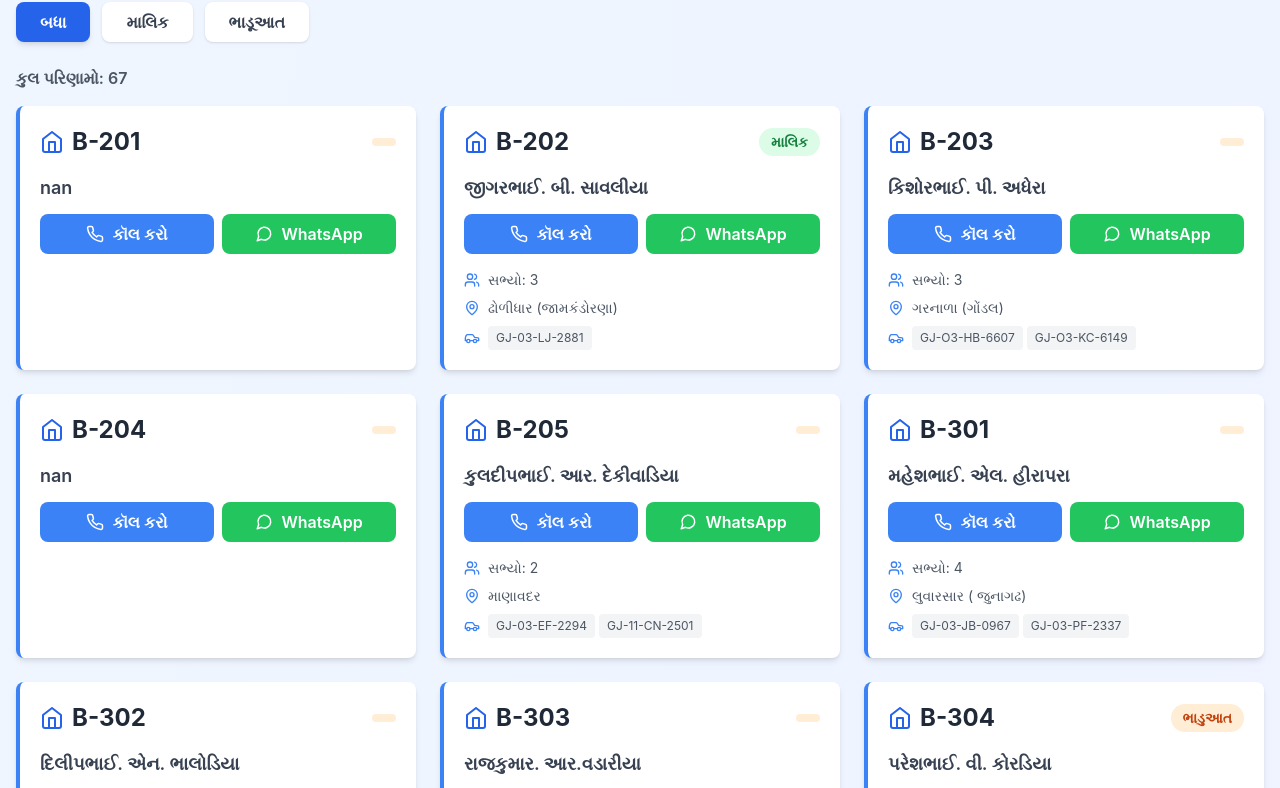
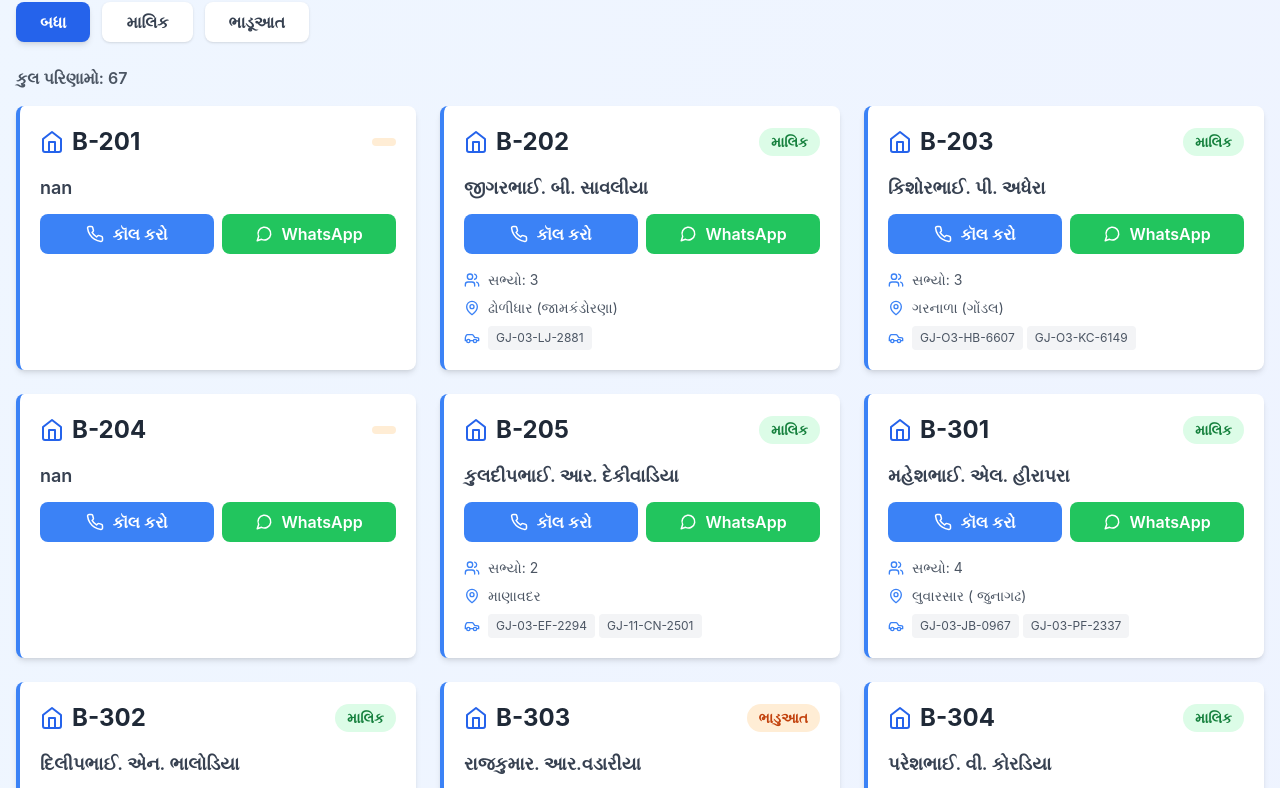
Before and after one commit to pragnesh-recruiter/hilton-empire-directory, a React (Vite) app: page / in a window 1280 px wide. Shown: the part 256-1044 px from the top of the page. Built offline with nearby package versions, Linux system fonts and the light colour scheme.

Commit message:
Update App.jsx

```diff
--- a/src/App.jsx
+++ b/src/App.jsx
@@ -31,7 +31,7 @@ const apartmentsData = [
     "flatNo": "B-203",
     "ownerName": "કિશોરભાઈ. પી. અધેરા",
     "ownerPhone": "9428268673",
-    "type": "",
+    "type": "માલિક",
     "tenantName": "nan",
     "tenantPhone": "nan",
     "members": 3,
@@ -56,7 +56,7 @@ const apartmentsData = [
     "flatNo": "B-205",
     "ownerName": "કુલદીપભાઈ. આર. દેકીવાડિયા",
     "ownerPhone": "9727048500",
-    "type": "",
+    "type": "માલિક",
     "tenantName": "nan",
     "tenantPhone": "nan",
     "members": 2,
@@ -70,7 +70,7 @@ const apartmentsData = [
     "flatNo": "B-301",
     "ownerName": "મહેશભાઈ. એલ. હીરાપરા",
     "ownerPhone": "9426986495",
-    "type": "",
+    "type": "માલિક",
     "tenantName": "nan",
     "tenantPhone": "nan",
     "members": 4,
@@ -84,7 +84,7 @@ const apartmentsData = [
     "flatNo": "B-302",
     "ownerName": "દિલીપભાઈ. એન. ભાલોડિયા",
     "ownerPhone": "9723520997",
-    "type": "",
+    "type": "માલિક",
     "tenantName": "nan",
     "tenantPhone": "nan",
     "members": 3,
@@ -97,7 +97,7 @@ const apartmentsData = [
     "flatNo": "B-303",
     "ownerName": "રાજકુમાર. આર.વડારીયા",
     "ownerPhone": "9879951101",
-    "type": "",
+    "type": "ભાડુઆત",
     "tenantName": "અમિતભાઈ એમ લંગણેચા",
     "tenantPhone": "7874533015",
     "members": 3,
@@ -110,7 +110,7 @@ const apartmentsData = [
     "flatNo": "B-304",
     "ownerName": "પરેશભાઈ. વી. કોરડિયા",
     "ownerPhone": "9904521120",
-    "type": "ભાડુઆત",
+    "type": "માલિક",
     "tenantName": "nan",
     "tenantPhone": "nan",
     "members": 3,
@@ -123,7 +123,7 @@ const apartmentsData = [
     "flatNo": "B-305",
     "ownerName": "નરેન્દ્ર ભાઈ જૅ નાદપરા",
     "ownerPhone": "9099133504",
-    "type": "",
+    "type": "માલિક",
     "tenantName": "nan",
     "tenantPhone": "nan",
     "members": 5,
@@ -137,7 +137,7 @@ const apartmentsData = [
     "flatNo": "B-401",
     "ownerName": "શૈલેષભાઈ. ડી. આદ્રોજા",
     "ownerPhone": "9033357034",
-    "type": "",
+    "type": "માલિક",
     "tenantName": "nan",
     "tenantPhone": "nan",
     "members": 3,
@@ -152,7 +152,7 @@ const apartmentsData = [
     "flatNo": "B-402",
     "ownerName": "ગોપાલભાઈ વી.મણવર",
     "ownerPhone": "9601971056",
-    "type": "",
+    "type": "ભાડુઆત",
     "tenantName": "રેનીશભાઈ જે માનસુરિયા",
     "tenantPhone": "6354693675",
     "members": 3,
@@ -166,7 +166,7 @@ const apartmentsData = [
     "flatNo": "B-403",
     "ownerName": "રસિકભાઈ બી છત્રાળા",
     "ownerPhone": "9824804174 7802908006",
-    "type": "",
+    "type": "માલિક",
     "tenantName": "nan",
     "tenantPhone": "nan",
     "members": 3,
@@ -181,7 +181,7 @@ const apartmentsData = [
     "flatNo": "B-404",
     "ownerName": "જયદિપ જે. લાડાણી",
     "ownerPhone": "9898984303",
-    "type": "",
+    "type": "માલિક",
     "tenantName": "nan",
     "tenantPhone": "nan",
     "members": 2,
@@ -195,7 +195,7 @@ const apartmentsData = [
     "flatNo": "B-405",
     "ownerName": "હરસુખભાઈ. વી. વાછાણી",
     "ownerPhone": "9979433435",
-    "type": "",
+    "type": "ભાડુઆત",
     "tenantName": "રવિભાઈ બી કાંસોદરીયા",
     "tenantPhone": "8160076197",
     "members": 2,
@@ -209,7 +209,7 @@ const apartmentsData = [
     "flatNo": "B-501",
     "ownerName": "ગિરિશભાઈ. બી.દલસાણીયા",
     "ownerPhone": "9427738990",
-    "type": "",
+    "type": "માલિક",
     "tenantName": "nan",
     "tenantPhone": "nan",
     "members": 3,
@@ -222,7 +222,7 @@ const apartmentsData = [
     "flatNo": "B-502",
     "ownerName": "જગદીશભાઈ જી. ભાલોડિયા",
     "ownerPhone": "8980703573",
-    "type": "",
+    "type": "માલિક",
     "tenantName": "nan",
     "tenantPhone": "nan",
     "members": 3,
@@ -236,7 +236,7 @@ const apartmentsData = [
     "flatNo": "B-503",
     "ownerName": "ચેતનભાઈ જે વાછાણી",
     "ownerPhone": "9879869318",
-    "type": "",
+    "type": "ભાડુઆત",
     "tenantName": "પુનિતકુમાર એ માકડિયા",
     "tenantPhone": "9427270383",
     "members": 5,
@@ -250,7 +250,7 @@ const apartmentsData = [
     "flatNo": "B-504",
     "ownerName": "કાનજીભાઈ એન ભાલોડિયા",
     "ownerPhone": "9724576513",
-    "type": "",
+    "type": "માલિક",
     "tenantName": "nan",
     "tenantPhone": "nan",
     "members": 3,
@@ -265,7 +265,7 @@ const apartmentsData = [
     "flatNo": "B-505",
     "ownerName": "યશભાઈ એમ જાવિયા",
     "ownerPhone": "9879357762",
-    "type": "",
+    "type": "ભાડુઆત",
     "tenantName": "વિજય ભાઈ. ડી. કાલરીયા",
     "tenantPhone": "9106588502",
     "members": 3,
@@ -280,7 +280,7 @@ const apartmentsData = [
     "flatNo": "B-601",
     "ownerName": "વિપુલભાઈ દેત્રોજા",
     "ownerPhone": "9879158043",
-    "type": "",
+    "type": "માલિક",
     "tenantName": "nan",
     "tenantPhone": "nan",
     "members": 3,
@@ -295,7 +295,7 @@ const apartmentsData = [
     "flatNo": "B-602",
     "ownerName": "હિતેશભાઈ જી.ડઢાણીયા",
     "ownerPhone": "8347381545",
-    "type": "",
+    "type": "માલિક",
     "tenantName": "nan",
     "tenantPhone": "nan",
     "members": 3,
@@ -309,7 +309,7 @@ const apartmentsData = [
     "flatNo": "B-603",
     "ownerName": "હિરેનભાઈ. પી. પાડલીયા",
     "ownerPhone": "9909413209",
-    "type": "",
+    "type": "માલિક",
     "tenantName": "nan",
     "tenantPhone": "nan",
     "members": 6,
@@ -322,7 +322,7 @@ const apartmentsData = [
     "flatNo": "B-604",
     "ownerName": "રાજભાઈ પી લાડાણી",
     "ownerPhone": "7777996869",
-    "type": "",
+    "type": "માલિક",
     "tenantName": "nan",
     "tenantPhone": "nan",
     "members": 2,
@@ -336,7 +336,7 @@ const apartmentsData = [
     "flatNo": "B-605",
     "ownerName": "અનિલભાઈ એમ માકડિયા",
     "ownerPhone": "7567041090",
-    "type": "",
+    "type": "માલિક",
     "tenantName": "nan",
     "tenantPhone": "nan",
     "members": 2,
@@ -350,7 +350,7 @@ const apartmentsData = [
     "flatNo": "B-701",
     "ownerName": "સુરેશભાઈ આર ગોધાસરા",
     "ownerPhone": "9687874340",
-    "type": "",
+    "type": "માલિક",
     "tenantName": "nan",
     "tenantPhone": "nan",
     "members": 3,
@@ -364,7 +364,7 @@ const apartmentsData = [
     "flatNo": "B-702",
     "ownerName": "હાર્દિક એમ ભીમાણી",
     "ownerPhone": "9913173184",
-    "type": "",
+    "type": "માલિક",
     "tenantName": "nan",
     "tenantPhone": "nan",
     "members": 3,
@@ -378,7 +378,7 @@ const apartmentsData = [
     "flatNo": "B-703",
     "ownerName": "મીતભાઈ આર ગરાળા",
     "ownerPhone": "9099599732",
-    "type": "",
+    "type": "માલિક",
     "tenantName": "nan",
     "tenantPhone": "nan",
     "members": 2,
@@ -391,7 +391,7 @@ const apartmentsData = [
     "flatNo": "B-704",
     "ownerName": "રોહિતભાઈ એમ.ધરશંડિયા",
     "ownerPhone": "9428261860",
-    "type": "",
+    "type": "માલિક",
     "tenantName": "nan",
     "tenantPhone": "nan",
     "members": 3,
@@ -404,7 +404,7 @@ const apartmentsData = [
     "flatNo": "B-705",
     "ownerName": "કેમિલભાઈ બી પીપલીયા",
     "ownerPhone": "9429322841",
-    "type": "",
+    "type": "માલિક",
     "tenantName": "nan",
     "tenantPhone": "nan",
     "members": 2,
@@ -418,7 +418,7 @@ const apartmentsData = [
     "flatNo": "B-801",
     "ownerName": "ધારિકભાઈ ડી મણવર",
     "ownerPhone": "8000093048",
-    "type": "",
+    "type": "માલિક",
     "tenantName": "nan",
     "tenantPhone": "nan",
     "members": 4,
@@ -434,7 +434,7 @@ const apartmentsData = [
     "flatNo": "B-802",
     "ownerName": "જલદીપ સી મણવર",
     "ownerPhone": "9427360201",
-    "type": "",
+    "type": "માલિક",
     "tenantName": "nan",
     "tenantPhone": "nan",
     "members": 4,
@@ -448,7 +448,7 @@ const apartmentsData = [
     "flatNo": "B-803",
     "ownerName": "કેયુરભાઈ કે ભાલોડીયા",
     "ownerPhone": "8306792044",
-    "type": "",
+    "type": "ભાડુઆત",
     "tenantName": "સાહિલ એસ. સાપરીયા",
     "tenantPhone": "9726541846",
     "members": 2,
@@ -462,7 +462,7 @@ const apartmentsData = [
     "flatNo": "B-804",
     "ownerName": "સાગર આર દલસાણીયા",
     "ownerPhone": "9909555930",
-    "type": "",
+    "type": "માલિક",
     "tenantName": "nan",
     "tenantPhone": "nan",
     "members": 2,
@@ -477,7 +477,7 @@ const apartmentsData = [
     "flatNo": "B-805",
     "ownerName": "પ્રિયાંક આર ભુત",
     "ownerPhone": "7698036233",
-    "type": "",
+    "type": "ભાડુઆત",
     "tenantName": "અંકિતભાઈ ડી વાછાણી",
     "tenantPhone": "9687778797",
     "members": 2,
@@ -490,7 +490,7 @@ const apartmentsData = [
     "flatNo": "B-901",
     "ownerName": "લવભાઈ એચ કણસાગરા",
     "ownerPhone": "7096011060",
-    "type": "",
+    "type": "ભાડુઆત",
     "tenantName": "ચાંદ પી. ચાનિયારા",
     "tenantPhone": "7778908453",
     "members": 2,
@@ -504,7 +504,7 @@ const apartmentsData = [
     "flatNo": "B-902",
     "ownerName": "કમલેશ વી માકડિયા",
     "ownerPhone": "7567164537",
-    "type": "",
+    "type": "માલિક",
     "tenantName": "nan",
     "tenantPhone": "nan",
     "members": 3,
@@ -519,7 +519,7 @@ const apartmentsData = [
     "flatNo": "B-903",
     "ownerName": "ધવલભાઈ એન પનારા",
     "ownerPhone": "7622820892",
-    "type": "",
+    "type": "માલિક",
     "tenantName": "nan",
     "tenantPhone": "nan",
     "members": 5,
@@ -535,7 +535,7 @@ const apartmentsData = [
     "flatNo": "B-904",
     "ownerName": "બિપિનભાઈ એમ ભાલોડિયા",
     "ownerPhone": "9909712930\n6356634823",
-    "type": "",
+    "type": "માલિક",
     "tenantName": "nan",
     "tenantPhone": "nan",
     "members": 5,
@@ -552,7 +552,7 @@ const apartmentsData = [
     "flatNo": "B-905",
     "ownerName": "જયસુખભાઈ પી બેરા",
     "ownerPhone": "9601588584",
-    "type": "",
+    "type": "માલિક",
     "tenantName": "nan",
     "tenantPhone": "nan",
     "members": 3,
@@ -566,7 +566,7 @@ const apartmentsData = [
     "flatNo": "B-1001",
     "ownerName": "પ્રવિણભાઈ એસ સેજાણી",
     "ownerPhone": "8866246191",
-    "type": "",
+    "type": "ભાડુઆત",
     "tenantName": "જયેશભાઈ ડી મણવર",
     "tenantPhone": "9998907457",
     "members": 4,
@@ -580,7 +580,7 @@ const apartmentsData = [
     "flatNo": "B-1002",
     "ownerName": "નટવરલાલ ડી કોથડિયા",
     "ownerPhone": "9904584892",
-    "type": "",
+    "type": "ભાડુઆત",
     "tenantName": "બ્રિજેશ એસ કાલરીયા",
     "tenantPhone": "9974875673",
     "members": 3,
@@ -593,7 +593,7 @@ const apartmentsData = [
     "flatNo": "B-1003",
     "ownerName": "પારસ પી ત્રાંબડીયા",
     "ownerPhone": "9712294358",
-    "type": "",
+    "type": "માલિક",
     "tenantName": "nan",
     "tenantPhone": "nan",
     "members": 4,
@@ -607,7 +607,7 @@ const apartmentsData = [
     "flatNo": "B-1004",
     "ownerName": "દીપ એસ મારડીયા",
     "ownerPhone": "9510759634",
-    "type": "",
+    "type": "માલિક",
     "tenantName": "nan",
     "tenantPhone": "nan",
     "members": 0,
@@ -618,7 +618,7 @@ const apartmentsData = [
     "flatNo": "B-1005",
     "ownerName": "ગોપાલભાઈ જી કાલરીયા",
     "ownerPhone": "9924867931\n9824865013",
-    "type": "",
+    "type": "માલિક",
     "tenantName": "nan",
     "tenantPhone": "nan",
     "members": 6,
@@ -633,7 +633,7 @@ const apartmentsData = [
     "flatNo": "B-1101",
     "ownerName": "વિવેક કુમાર એ. કનેરિયા",
     "ownerPhone": "9909481475",
-    "type": "",
+    "type": "માલિક",
     "tenantName": "nan",
     "tenantPhone": "nan",
     "members": 3,
@@ -647,7 +647,7 @@ const apartmentsData = [
     "flatNo": "B-1102",
     "ownerName": "કિરીટભાઇ આર.વડારીયા",
     "ownerPhone": "7567011670",
-    "type": "",
+    "type": "માલિક",
     "tenantName": "nan",
     "tenantPhone": "nan",
     "members": 3,
@@ -661,7 +661,7 @@ const apartmentsData = [
     "flatNo": "B-1103",
     "ownerName": "કેવલભાઇ એસ ડાંગરોસીયા",
     "ownerPhone": "9033336785",
-    "type": "",
+    "type": "માલિક",
     "tenantName": "nan",
     "tenantPhone": "nan",
     "members": 5,
@@ -677,7 +677,7 @@ const apartmentsData = [
     "flatNo": "B-1104",
     "ownerName": "પંકજભાઈ એમ.ડઢાણીયા",
     "ownerPhone": "6355485582",
-    "type": "",
+    "type": "ભાડુઆત",
     "tenantName": "ઉમેશભાઈ. એન. કણસાગરા",
     "tenantPhone": "9722124521",
     "members": 4,
@@ -692,7 +692,7 @@ const apartmentsData = [
     "flatNo": "B-1105",
     "ownerName": "ભૌતિક ભાઈ આર. કનેરિયા",
     "ownerPhone": "9537045343",
-    "type": "",
+    "type": "માલિક",
     "tenantName": "nan",
     "tenantPhone": "nan",
     "members": 3,
@@ -705,7 +705,7 @@ const apartmentsData = [
     "flatNo": "B-1201",
     "ownerName": "ભાર્ગવભાઈ એચ. પાનસરા",
     "ownerPhone": "9879230048",
-    "type": "",
+    "type": "માલિક",
     "tenantName": "nan",
     "tenantPhone": "nan",
     "members": 3,
@@ -718,7 +718,7 @@ const apartmentsData = [
     "flatNo": "B-1202",
     "ownerName": "રાહુલભાઈ. પી. બોરસાણીયા",
     "ownerPhone": "9998143994",
-    "type": "",
+    "type": "માલિક",
     "tenantName": "nan",
     "tenantPhone": "nan",
     "members": 6,
@@ -734,7 +734,7 @@ const apartmentsData = [
     "flatNo": "B-1203",
     "ownerName": "મયંક એચ છત્રાળા",
     "ownerPhone": "7600898343",
-    "type": "",
+    "type": "માલિક",
     "tenantName": "ભાર્ગવભાઈ એચ ચોખલિયા",
     "tenantPhone": "9409435180",
     "members": 2,
@@ -748,7 +748,7 @@ const apartmentsData = [
     "flatNo": "B-1204",
     "ownerName": "સાર્થકભાઈ બી કાસુન્દ્રા",
     "ownerPhone": "9879910079",
-    "type": "",
+    "type": "માલિક",
     "tenantName": "nan",
     "tenantPhone": "nan",
     "members": 3,
@@ -762,7 +762,7 @@ const apartmentsData = [
     "flatNo": "B-1205",
     "ownerName": "રવિભાઈ. એસ. વૈષ્ણાની",
     "ownerPhone": "8000339331",
-    "type": "",
+    "type": "માલિક",
     "tenantName": "nan",
     "tenantPhone": "nan",
     "members": 2,
@@ -777,7 +777,7 @@ const apartmentsData = [
     "flatNo": "B-1301",
     "ownerName": "જયભાઈ પી સાપરિયા",
     "ownerPhone": "9925326710",
-    "type": "",
+    "type": "માલિક",
     "tenantName": "nan",
     "tenantPhone": "nan",
     "members": 3,
@@ -791,7 +791,7 @@ const apartmentsData = [
     "flatNo": "B-1302",
     "ownerName": "નીરવભાઈ. એ. કલોલા",
     "ownerPhone": "8530423297",
-    "type": "",
+    "type": "માલિક",
     "tenantName": "nan",
     "tenantPhone": "nan",
     "members": 2,
@@ -805,7 +805,7 @@ const apartmentsData = [
     "flatNo": "B-1303",
     "ownerName": "શ્યામભાઈ એમ ગરધરીયા",
     "ownerPhone": "9408239189",
-    "type": "",
+    "type": "ભાડુઆત",
     "tenantName": "દીપ ભાઈ શિહોરા",
     "tenantPhone": "8000994464",
     "members": 3,
@@ -818,7 +818,7 @@ const apartmentsData = [
     "flatNo": "B-1304",
     "ownerName": "કમલેશભાઈ કે કંટેસરીયા",
     "ownerPhone": "9925032462\n7778001113",
-    "type": "",
+    "type": "ભાડુઆત",
     "tenantName": "રૂચિત આર. જસાણી",
     "tenantPhone": "9428242803",
     "members": 2,
@@ -834,7 +834,7 @@ const apartmentsData = [
     "flatNo": "B-1305",
     "ownerName": "ઉમેશભાઈ વી પરસાણીયા",
     "ownerPhone": "9979676996",
-    "type": "",
+    "type": "માલિક",
     "tenantName": "nan",
     "tenantPhone": "nan",
     "members": 4,
@@ -849,7 +849,7 @@ const apartmentsData = [
     "flatNo": "B-1401",
     "ownerName": "રમેશભાઈ ટી. ધરશંડીયા",
     "ownerPhone": "nan",
-    "type": "",
+    "type": "માલિક",
     "tenantName": "nan",
     "tenantPhone": "nan",
     "members": 0,
@@ -860,7 +860,7 @@ const apartmentsData = [
     "flatNo": "B-1402",
     "ownerName": "અશોકભાઈ ડી ફળદુ",
     "ownerPhone": "6353281722",
-    "type": "",
+    "type": "માલિક",
     "tenantName": "nan",
     "tenantPhone": "nan",
     "members": 0,
@@ -871,7 +871,7 @@ const apartmentsData = [
     "flatNo": "B-1403",
     "ownerName": "કૌશલભાઈ. કે. સવસાણી",
     "ownerPhone": "9574564690",
-    "type": "",
+    "type": "માલિક",
     "tenantName": "nan",
     "tenantPhone": "nan",
     "members": 5,
@@ -887,7 +887,7 @@ const apartmentsData = [
     "flatNo": "B-1404",
     "ownerName": "કિશનભાઈ એચ ધુલેશિયા",
     "ownerPhone": "9601815691",
-    "type": "",
+    "type": "ભાડુઆત",
     "tenantName": "હર્ષ અશોકભાઈ કાલરીયા",
     "tenantPhone": "9375555589",
     "members": 2,
```
